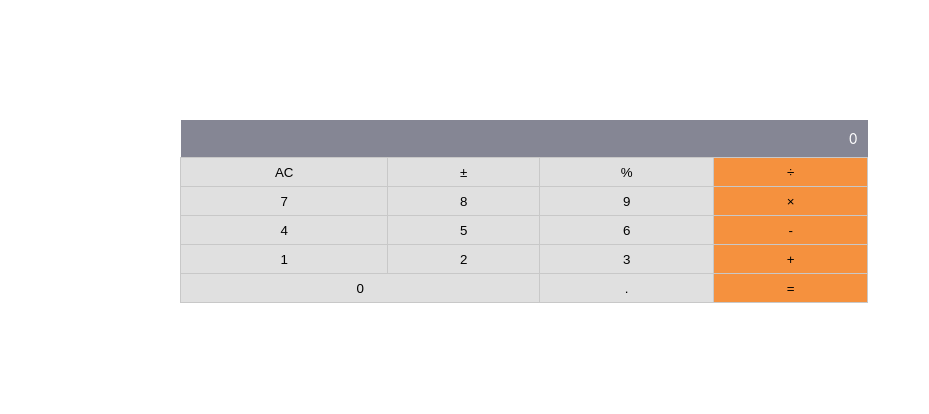
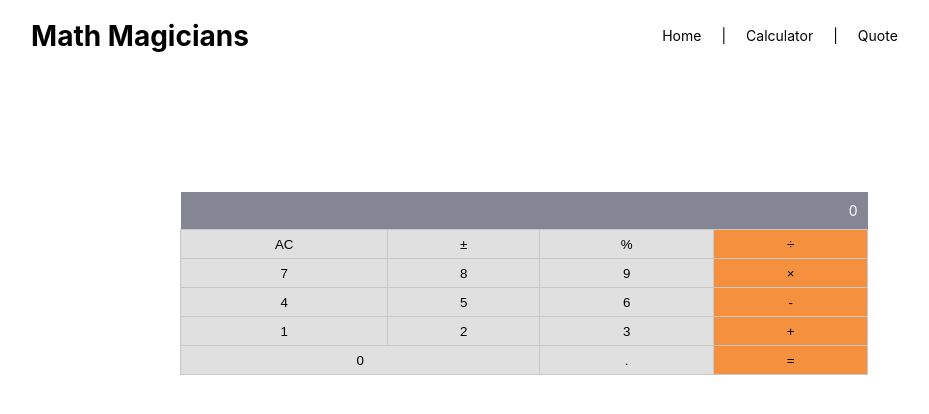
Before and after one commit to benjp009/Math-Magicians-2022, a React (Create React App) app: page / in a window 1280 px wide. Shown: the top 414 px of the page, without its empty margins (116-1045 px from the left). Built offline with nearby package versions, Linux system fonts and the light colour scheme.

Commit message:
Prepare header

```diff
--- a/src/App.js
+++ b/src/App.js
@@ -1,12 +1,16 @@
 import './App.css';
 import React from 'react';
 import Calculator from './components/Calculator';
+import Header from './components/Header';
 
 // eslint-disable-next-line react/prefer-stateless-function
 export default class App extends React.Component {
   render() {
     return (
-      <Calculator />
+      <>
+        <Header />
+        <Calculator />
+      </>
     );
   }
 }
--- a/src/components/Header.js
+++ b/src/components/Header.js
@@ -1,19 +1,19 @@
 import React from 'react';
+import styles from './Header.module.css';
 
 export default function Header() {
   return (
-    <header>
-      <div>
+    <header className={styles.header}>
+      <div className={styles.title}>
         <h1>Math Magicians</h1>
       </div>
-      <div className="topnav">
-        <a href="/">Home</a>
-        <a> | </a>
-        <a href="/">Calculator</a>
-        <a> | </a>
-        <a href="/">Quote</a>
-        <a> | </a>
+      <div className={styles.navbar}>
+        <p href="/">Home</p>
+        <p> | </p>
+        <p href="/">Calculator</p>
+        <p> | </p>
+        <p href="/">Quote</p>
       </div>
     </header>
-  )
+  );
 }
--- /dev/null
+++ b/src/components/Header.module.css
@@ -0,0 +1,19 @@
+.header {
+  display: flex;
+}
+
+.title {
+  min-width: 40vw;
+  display: flex;
+  justify-content: center;
+
+}
+
+.navbar {
+  min-width: 60vw;
+  display: flex;
+  justify-content: center;
+  align-items: center;
+  align-content: space-between;
+  gap: 20px;
+}
```
